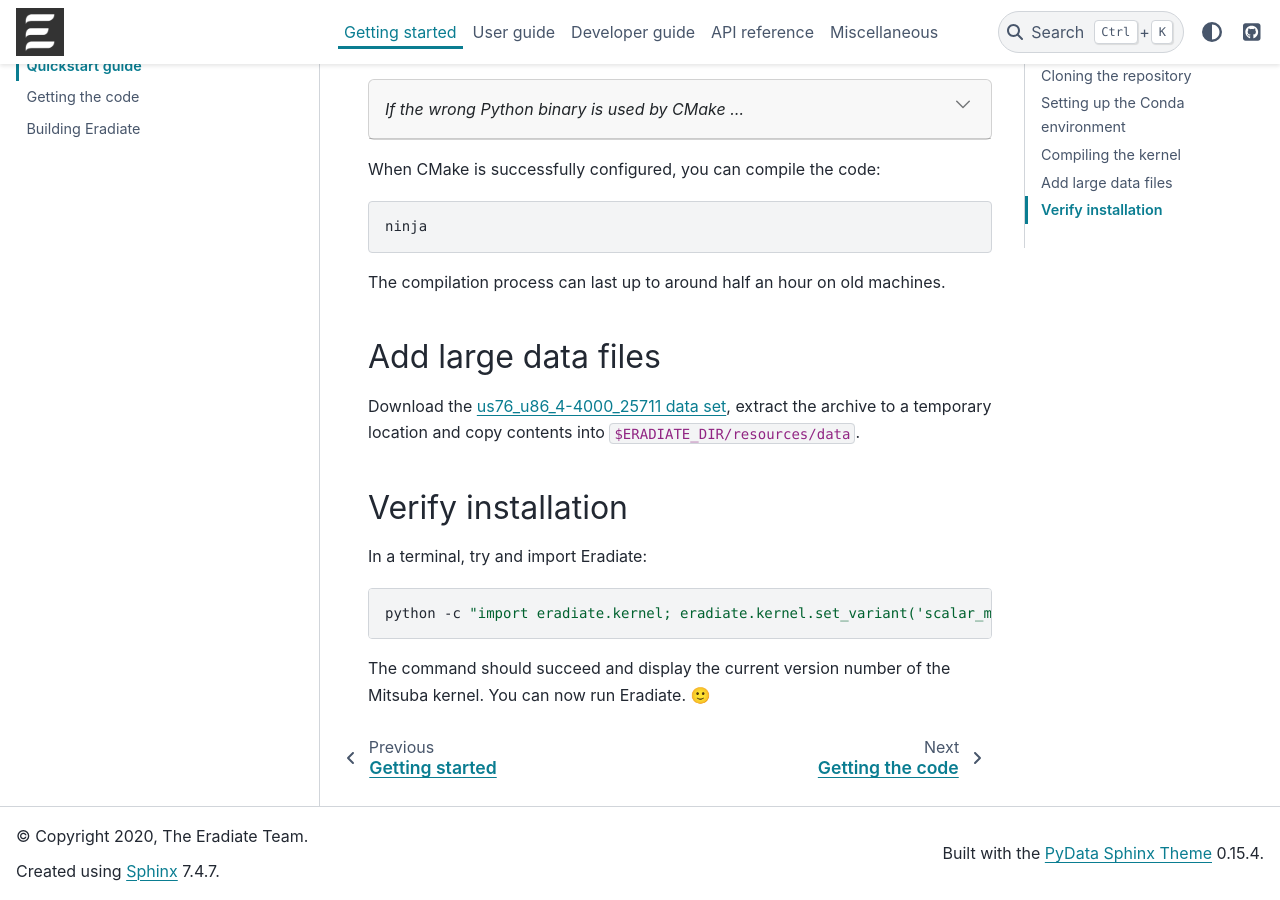
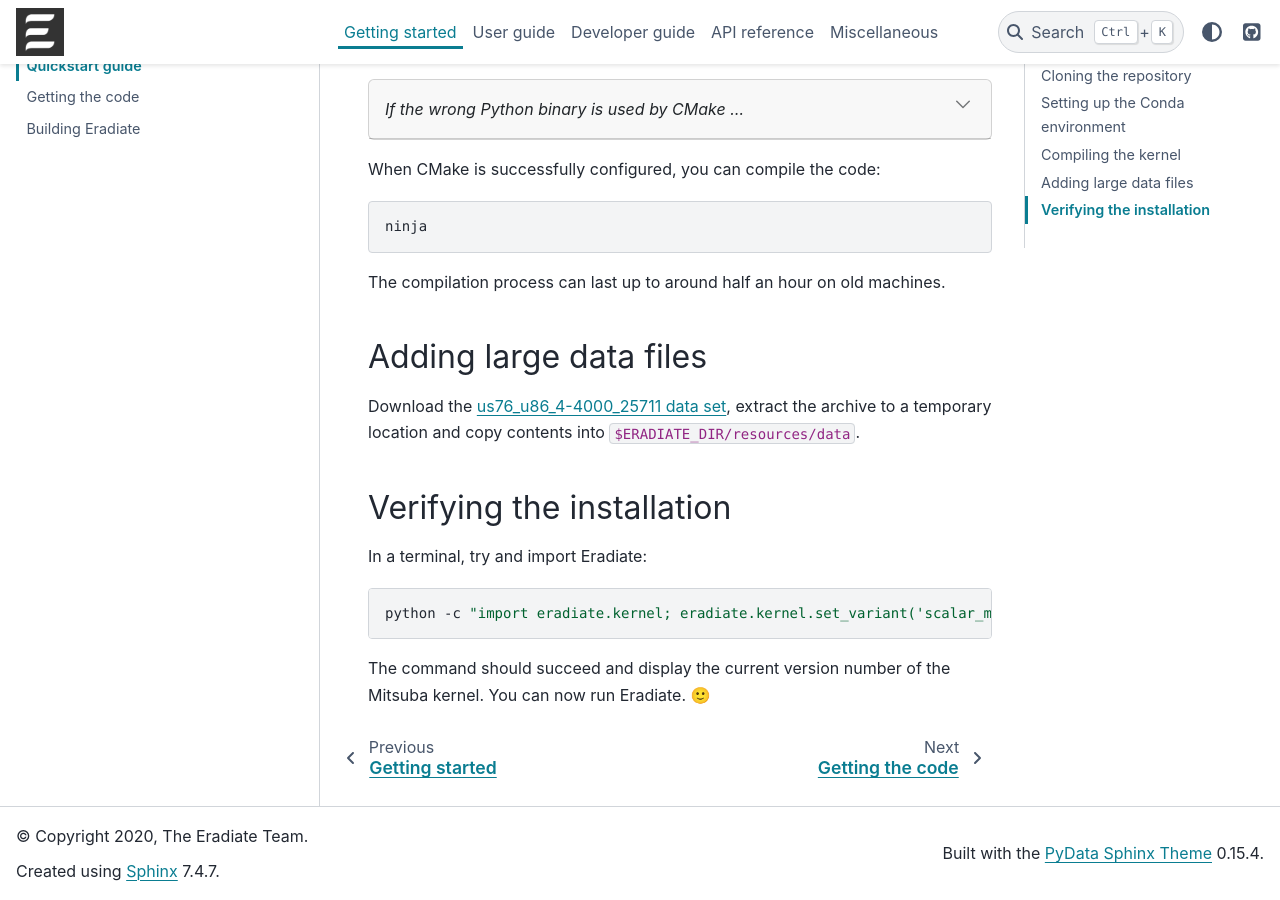
Before and after one commit to eradiate/eradiate, a Sphinx documentation site: the page built from docs/rst/getting_started/quickstart.rst, in a window 1280 px wide and 900 px high, scrolled down 2761 px. Built offline with Sphinx 7.4.7 and the PyData theme 0.15.4, drawn with Linux system fonts in a browser that asks for light colours; pages that are not in the unit, such as notebooks, are missing from menus.

Commit message:
Updated quickstart guide

```diff
--- a/docs/rst/getting_started/quickstart.rst
+++ b/docs/rst/getting_started/quickstart.rst
@@ -22,7 +22,7 @@
 
 .. tabbed:: Linux
 
-   .. dropdown:: Tested configuration
+   .. dropdown:: *Tested configuration*
 
       Operating system: Ubuntu Linux 20.04.1.
 
@@ -57,7 +57,7 @@
 
 .. tabbed:: macOS
 
-   .. dropdown:: Tested configuration
+   .. dropdown:: *Tested configuration*
 
       Operating system: macOS Catalina 10.15.2.
 
@@ -120,7 +120,7 @@
    cd eradiate
    bash resources/envs/conda_create_env.sh -j -a
 
-.. dropdown:: Development setup
+.. dropdown:: *Development setup*
 
    If you are setting up the code for development or want to run the test suite,
    then the ``-d`` flag will also add dev dependencies to the created Conda
@@ -218,15 +218,15 @@
 
 .. _sec-getting_started-quickstart-data_files:
 
-Add large data files
---------------------
+Adding large data files
+-----------------------
 
 Download the `us76_u86_4-4000_25711 data set <https://eradiate.eu/data/spectra-us76_u86_4-4000_25711.zip>`_,
 extract the archive to a temporary location and copy contents into
 ``$ERADIATE_DIR/resources/data``.
 
-Verify installation
--------------------
+Verifying the installation
+--------------------------
 
 In a terminal, try and import Eradiate:
 
```
